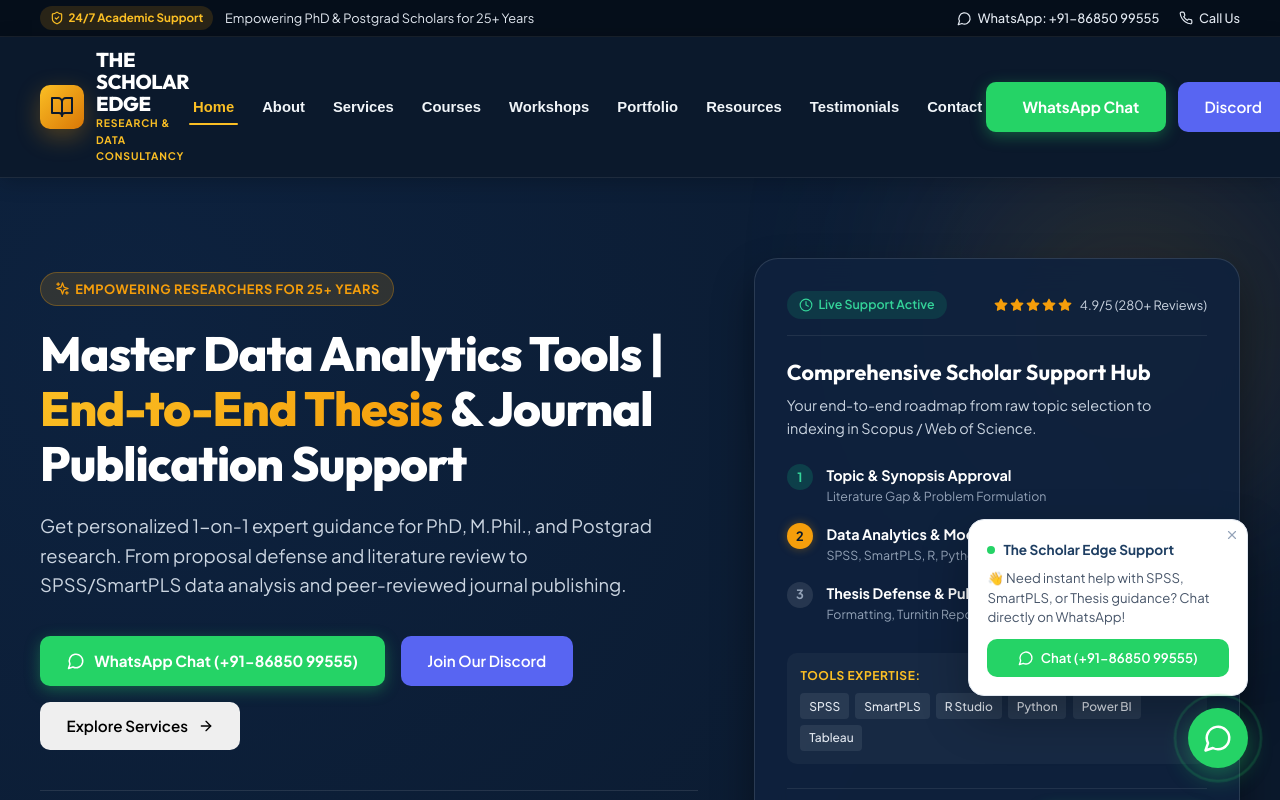
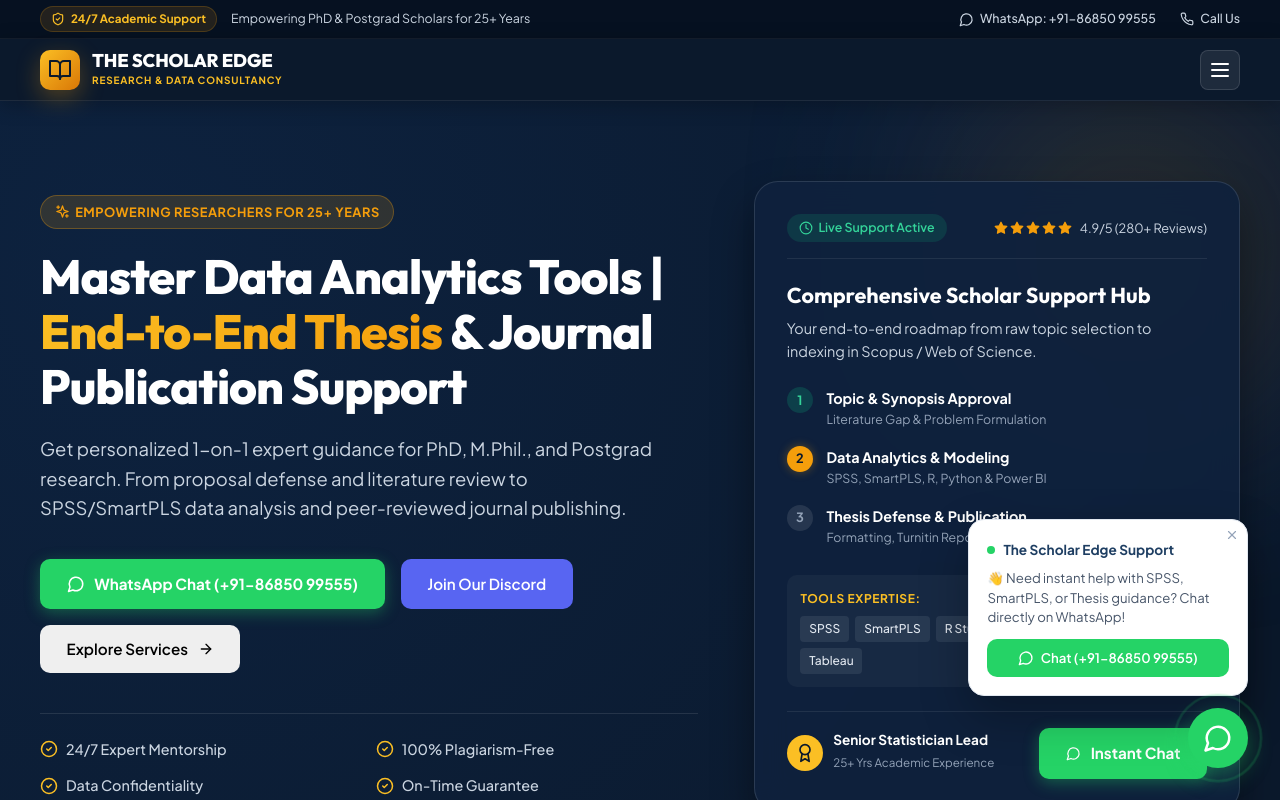
Before and after one commit to dark-danger/thescholaredge, a React (Vite) app: page / in a window 1280 px wide. Shown: the top 800 px of the page. Built offline with nearby package versions, Linux system fonts and the light colour scheme.

Commit message:
Redesign header navbar to floating glass pill layout with spacious luxury design

```diff
--- a/src/components/Navbar.css
+++ b/src/components/Navbar.css
@@ -1,6 +1,5 @@
 /* ==========================================================================
-   NAVBAR & MOBILE DRAWER STYLES
-   Flawless Sticky Header & Slide-Over Drawer Navigation
+   ELEGANT PREMIERE NAVBAR & SLIDE-OVER DRAWER STYLES
    ========================================================================== */
 
 .site-header {
@@ -10,49 +9,52 @@
   width: 100%;
 }
 
+/* Top Bar Announcement & Direct Contacts */
 .top-bar {
-  background: var(--navy-950);
-  color: var(--slate-200);
+  background: #061121;
+  color: var(--slate-300);
   padding: 0.4rem 0;
-  font-size: var(--text-xs);
-  border-bottom: 1px solid rgba(255, 255, 255, 0.08);
+  font-size: 0.775rem;
+  border-bottom: 1px solid rgba(255, 255, 255, 0.06);
 }
 
 .top-bar-content {
   display: flex;
   justify-content: space-between;
   align-items: center;
+  max-width: 1400px;
 }
 
 .top-bar-left {
   display: flex;
   align-items: center;
-  gap: 0.75rem;
+  gap: 0.85rem;
 }
 
 .top-pill {
   display: inline-flex;
   align-items: center;
-  gap: 0.3rem;
-  background: rgba(245, 158, 11, 0.15);
+  gap: 0.35rem;
+  background: rgba(245, 158, 11, 0.12);
   color: var(--gold-400);
-  padding: 0.15rem 0.6rem;
+  padding: 0.15rem 0.65rem;
   border-radius: 1rem;
   font-size: 0.725rem;
   font-weight: 700;
+  border: 1px solid rgba(245, 158, 11, 0.2);
 }
 
 .top-bar-right {
   display: flex;
   align-items: center;
-  gap: 1.25rem;
+  gap: 1.5rem;
 }
 
 .top-contact-link {
   display: inline-flex;
   align-items: center;
-  gap: 0.35rem;
-  color: #E2E8F0;
+  gap: 0.4rem;
+  color: var(--slate-300);
   font-weight: 500;
   transition: color var(--transition-fast);
 }
@@ -61,9 +63,10 @@
   color: var(--gold-400);
 }
 
+/* Main Navbar */
 .main-navbar {
   background: var(--navy-900);
-  box-shadow: 0 4px 20px rgba(0, 0, 0, 0.2);
+  box-shadow: 0 4px 20px rgba(0, 0, 0, 0.25);
   transition: all var(--transition-normal);
   border-bottom: 1px solid rgba(255, 255, 255, 0.08);
 }
@@ -72,30 +75,32 @@
   background: rgba(11, 25, 44, 0.94);
   backdrop-filter: blur(16px);
   -webkit-backdrop-filter: blur(16px);
-  padding: 0.15rem 0;
-  box-shadow: 0 10px 30px rgba(0, 0, 0, 0.35);
+  padding: 0.1rem 0;
+  box-shadow: 0 10px 30px rgba(0, 0, 0, 0.4);
 }
 
 .navbar-container {
   display: flex;
   align-items: center;
   justify-content: space-between;
-  padding-top: 0.75rem;
-  padding-bottom: 0.75rem;
+  padding-top: 0.65rem;
+  padding-bottom: 0.65rem;
+  max-width: 1400px;
 }
 
-/* Logo */
+/* Brand Logo */
 .logo {
   display: flex;
   align-items: center;
   gap: 0.75rem;
   cursor: pointer;
   user-select: none;
+  flex-shrink: 0;
 }
 
 .logo-icon {
-  width: 44px;
-  height: 44px;
+  width: 40px;
+  height: 40px;
   background: linear-gradient(135deg, var(--gold-400), var(--gold-600));
   color: var(--navy-900);
   border-radius: 10px;
@@ -113,70 +118,82 @@
 
 .brand-name {
   font-family: var(--font-heading);
-  font-size: clamp(1rem, 2vw, 1.25rem);
+  font-size: 1.15rem;
   font-weight: 800;
   color: #FFFFFF;
-  letter-spacing: -0.02em;
+  letter-spacing: -0.01em;
   line-height: 1.1;
 }
 
 .brand-sub {
-  font-size: 0.65rem;
+  font-size: 0.625rem;
   color: var(--gold-400);
   font-weight: 700;
   letter-spacing: 0.08em;
   text-transform: uppercase;
 }
 
-/* Desktop Navigation Links */
+/* Desktop Navigation Center Items */
 .nav-links {
   display: flex;
   align-items: center;
-  gap: 1.25rem;
+  gap: 0.25rem;
   list-style: none;
+  background: rgba(255, 255, 255, 0.03);
+  padding: 0.3rem 0.5rem;
+  border-radius: 12px;
+  border: 1px solid rgba(255, 255, 255, 0.06);
 }
 
 .nav-link {
   background: none;
   border: none;
-  color: #F1F5F9;
-  font-size: 0.925rem;
-  font-weight: 600;
-  padding: 0.4rem 0.25rem;
+  color: var(--slate-300);
+  font-size: 0.85rem;
+  font-weight: 500;
+  padding: 0.4rem 0.75rem;
+  border-radius: 8px;
   position: relative;
   transition: all var(--transition-fast);
   cursor: pointer;
+  white-space: nowrap;
 }
 
-.nav-link:hover, .nav-link.active {
-  color: var(--gold-400);
+.nav-link:hover {
+  color: #FFFFFF;
+  background: rgba(255, 255, 255, 0.08);
 }
 
-.nav-link.active::after {
-  content: '';
-  position: absolute;
-  bottom: -4px;
-  left: 0;
-  width: 100%;
-  height: 2px;
-  background: var(--gold-400);
-  border-radius: 2px;
+.nav-link.active {
+  color: var(--gold-400);
+  background: rgba(245, 158, 11, 0.14);
+  font-weight: 600;
+  border: 1px solid rgba(245, 158, 11, 0.25);
 }
 
+/* Header Actions & Compact CTAs */
 .header-actions {
   display: flex;
   align-items: center;
-  gap: 0.75rem;
+  gap: 0.65rem;
+  flex-shrink: 0;
+}
+
+.btn-sm {
+  min-height: 38px;
+  padding: 0.45rem 1rem;
+  font-size: 0.825rem;
+  border-radius: 8px;
 }
 
 .mobile-toggle {
   display: none;
-  background: rgba(255, 255, 255, 0.1);
-  border: 1px solid rgba(255, 255, 255, 0.15);
+  background: rgba(255, 255, 255, 0.08);
+  border: 1px solid rgba(255, 255, 255, 0.12);
   color: #FFFFFF;
-  width: 44px;
-  height: 44px;
-  border-radius: 10px;
+  width: 40px;
+  height: 40px;
+  border-radius: 8px;
   align-items: center;
   justify-content: center;
   cursor: pointer;
@@ -184,7 +201,7 @@
 }
 
 .mobile-toggle:hover {
-  background: rgba(255, 255, 255, 0.2);
+  background: rgba(255, 255, 255, 0.18);
   color: var(--gold-400);
 }
 
@@ -193,10 +210,10 @@
   position: fixed;
   inset: 0;
   z-index: 1050;
-  background: rgba(5, 14, 26, 0.7);
+  background: rgba(5, 14, 26, 0.75);
   backdrop-filter: blur(12px);
   -webkit-backdrop-filter: blur(12px);
-  animation: fadeInOverlay 0.25s ease-out;
+  animation: fadeInOverlay 0.2s ease-out;
   display: flex;
   justify-content: flex-end;
 }
@@ -208,15 +225,15 @@
 
 .mobile-drawer-content {
   width: 100%;
-  max-width: 380px;
+  max-width: 360px;
   height: 100vh;
   background: var(--navy-950);
   border-left: 1px solid rgba(255, 255, 255, 0.1);
-  padding: 1.75rem 1.5rem;
+  padding: 1.5rem;
   display: flex;
   flex-direction: column;
   box-shadow: -10px 0 40px rgba(0, 0, 0, 0.6);
-  animation: slideDrawer 0.3s cubic-bezier(0.16, 1, 0.3, 1);
+  animation: slideDrawer 0.25s cubic-bezier(0.16, 1, 0.3, 1);
   overflow-y: auto;
 }
 
@@ -229,17 +246,17 @@
   display: flex;
   align-items: center;
   justify-content: space-between;
-  padding-bottom: 1.25rem;
+  padding-bottom: 1rem;
   border-bottom: 1px solid rgba(255, 255, 255, 0.1);
-  margin-bottom: 1.5rem;
+  margin-bottom: 1.25rem;
 }
 
 .drawer-close-btn {
   background: rgba(255, 255, 255, 0.1);
   border: 1px solid rgba(255, 255, 255, 0.15);
   color: #FFFFFF;
-  width: 40px;
-  height: 40px;
+  width: 38px;
+  height: 38px;
   border-radius: 50%;
   display: flex;
   align-items: center;
@@ -257,8 +274,8 @@
   list-style: none;
   display: flex;
   flex-direction: column;
-  gap: 0.6rem;
-  margin-bottom: 2rem;
+  gap: 0.5rem;
+  margin-bottom: 1.5rem;
 }
 
 .mobile-nav-item-btn {
@@ -266,14 +283,14 @@
   align-items: center;
   justify-content: space-between;
   width: 100%;
-  min-height: 50px;
-  padding: 0.75rem 1rem;
+  min-height: 48px;
+  padding: 0.65rem 0.85rem;
   background: rgba(255, 255, 255, 0.04);
   border: 1px solid rgba(255, 255, 255, 0.06);
   border-radius: var(--radius-md);
   color: #F1F5F9;
   font-family: var(--font-heading);
-  font-size: 1.05rem;
+  font-size: 1rem;
   font-weight: 600;
   text-align: left;
   cursor: pointer;
@@ -290,13 +307,13 @@
   margin-top: auto;
   display: flex;
   flex-direction: column;
-  gap: 0.85rem;
-  padding-top: 1.5rem;
+  gap: 0.75rem;
+  padding-top: 1.25rem;
   border-top: 1px solid rgba(255, 255, 255, 0.1);
 }
 
-/* Breakpoints for Responsive Navigation */
-@media (max-width: 1180px) {
+/* Breakpoints for Navbar */
+@media (max-width: 1280px) {
   .nav-links {
     display: none;
   }
@@ -316,6 +333,6 @@
     display: none;
   }
   .brand-sub {
-    font-size: 0.6rem;
+    font-size: 0.58rem;
   }
 }
```
